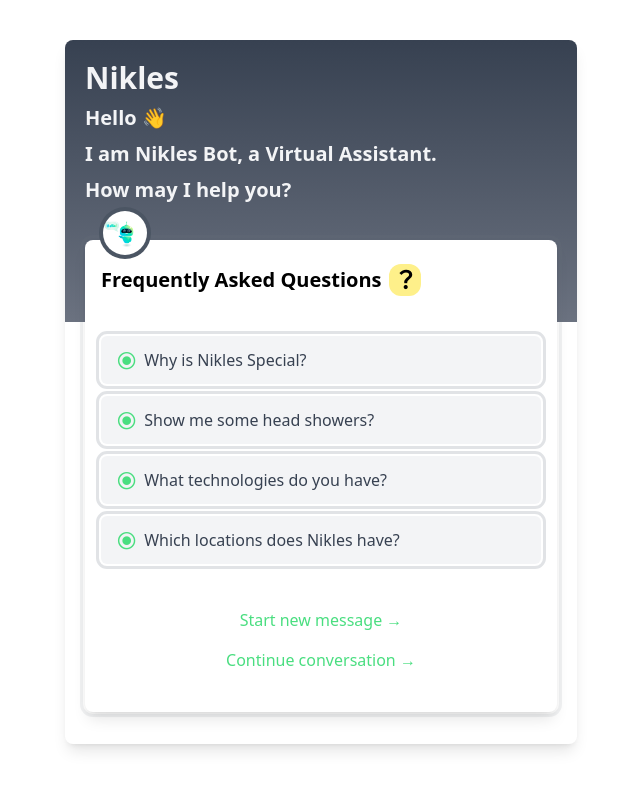
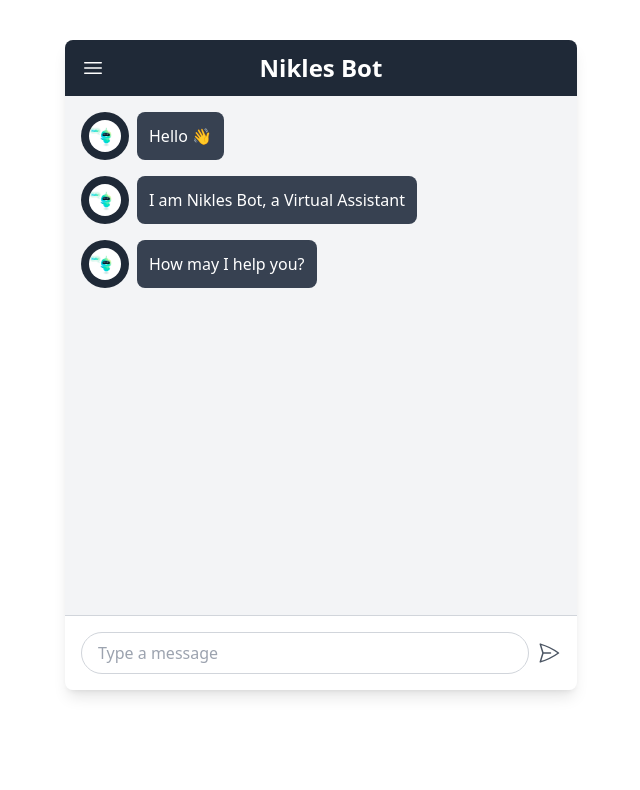
Before and after one commit to AbdullahAlAmaan/Chatbot_UI, a React (Create React App) app in the folder chatbot/: page / in a window 1280 px wide. Both pictures are taken after a click on the button "Start new message →". Shown: the top 790 px of the page, without its empty margins (319-959 px from the left). Built offline with nearby package versions, Linux system fonts and the light colour scheme.

Commit message:
Chatpage added

```diff
--- a/chatbot/src/App.jsx
+++ b/chatbot/src/App.jsx
@@ -1,10 +1,28 @@
-import React from 'react';
+
+import React, { useState } from 'react';
 import Header from './components/Header';
 import FAQ from './components/FAQ';
 import Footer from './components/Footer';
+import ChatPage from './components/ChatPage'; // Import ChatPage component
 import logo from './assets/logo.jpg';
 
 const App = () => {
+  const [isChatStarted, setIsChatStarted] = useState(false);
+  const [showContinueConversation, setShowContinueConversation] = useState(false);
+
+  const handleStartChat = () => {
+    setIsChatStarted(true);
+    setShowContinueConversation(false);
+  };
+
+  const handleBackToLanding = () => {
+    setIsChatStarted(false);
+    setShowContinueConversation(true);
+  };
+
+  if (isChatStarted) {
+    return <ChatPage onBackToLanding={handleBackToLanding} />;
+  }
   return (
     <div className="max-w-lg mt-10 mx-auto rounded-lg shadow-lg font-sans">
       {/* Container with gradient background */}
@@ -16,14 +34,14 @@
           <Header />
 
           {/* Logo Container */}
-          <div className="absolute left-[60px] transform -translate-x-1/2 -translate-y-1/4 bg-gray-600 p-1  rounded-full z-20 ">
-            <img src={logo} alt="Logo" className="w-11 h-11 rounded-full" />
-          </div>
+          <div className="absolute left-[60px] transform -translate-x-1/2 -translate-y-1/4 bg-gray-600 p-1 rounded-full z-20 border border-gray-500 ">
+             <img src={logo} alt="Logo" className="w-11 h-11 rounded-full" />
+         </div>
 
           {/* FAQ and Footer Container */}
           <div className="relative z-10 mt-5 bg-white rounded-lg p-4 shadow-lg outline outline-offset-2 outline-gray-500/10">
             <FAQ />
-            <Footer />
+            <Footer onStartChat={handleStartChat} showContinueConversation={showContinueConversation} /> {/* Pass handler to Footer */}
           </div>
         </div>
       </div>
--- /dev/null
+++ b/chatbot/src/components/ChatPage.jsx
@@ -0,0 +1,65 @@
+import React from 'react';
+import logo from '../assets/logo.jpg'
+import { CHAT_MESSAGES } from '../constants';
+
+const ChatPage = ({ onBackToLanding }) => {
+  return (
+    <div className="flex flex-col h-[650px] bg-gray-100 max-w-lg mx-auto rounded-lg shadow-lg mt-10">
+      {/* Header */}
+
+      <div className="bg-gray-800 text-white p-4 flex justify-between items-center rounded-t-lg">
+        <button onClick={onBackToLanding}>
+       <svg
+  xmlns="http://www.w3.org/2000/svg"
+  fill="none"
+  viewBox="0 0 24 24"
+  strokeWidth="1.5"
+  stroke="currentColor"
+  className="size-6"
+>
+  <path
+    strokeLinecap="round"
+    strokeLinejoin="round"
+    d="M3.75 6.75h16.5M3.75 12h16.5m-16.5 5.25h16.5"
+  />
+</svg>
+
+          </button>
+
+        <h1 className="absolute left-1/2 transform -translate-x-1/2 text-2xl font-bold">Nikles Bot</h1>
+
+      </div>
+
+      {/* Chat Messages */}
+      <div className="flex-1 p-4 space-y-4 overflow-y-auto">
+      {CHAT_MESSAGES.map((message) => (
+        <div key={message.id} className="flex items-start space-x-2">
+          <div className="bg-gray-800 text-white rounded-full p-2">
+            <img src={message.icon} alt="Logo" className="w-8 h-8 rounded-full" />
+          </div>
+          <div className="bg-gray-700 text-white rounded-lg p-3 max-w-xs">
+            {message.text}
+          </div>
+        </div>
+      ))}
+    </div>
+
+      {/* Message Input */}
+      <div className="p-4 bg-white flex items-center border-t border-gray-300 rounded-b-lg">
+        <input
+          type="text"
+          placeholder="Type a message"
+          className="flex-1 px-4 py-2 border border-gray-300 rounded-full focus:outline-none focus:border-gray-400"
+        />
+        <button className="ml-2 text-gray-600">
+        <svg xmlns="http://www.w3.org/2000/svg" fill="none" viewBox="0 0 24 24" stroke-width="1.5" stroke="currentColor" class="size-6">
+  <path stroke-linecap="round" stroke-linejoin="round" d="M6 12 3.269 3.125A59.769 59.769 0 0 1 21.485 12 59.768 59.768 0 0 1 3.27 20.875L5.999 12Zm0 0h7.5" />
+</svg>
+
+        </button>
+      </div>
+    </div>
+  );
+};
+
+export default ChatPage;
--- a/chatbot/src/components/Footer.jsx
+++ b/chatbot/src/components/Footer.jsx
@@ -1,16 +1,27 @@
 import React from 'react';
 
-const Footer = () => {
+const Footer = ({ onStartChat, showContinueConversation }) => {
   return (
-    <div className=" relative z-10 mt-5 bg-white rounded-lg p-4">
-      <button className="w-full text-green-400  px-4 py-2 rounded-md hover:text-green-600">
+    <div className="relative z-10 mt-5 bg-white rounded-lg p-4">
+      {/* Start Conversation Button */}
+      <button
+        className="w-full text-green-400 px-4 py-2 rounded-md hover:text-green-600 mb-2"
+        onClick={onStartChat}
+      >
         Start new message →
       </button>
-      <button className="w-full text-green-400 px-4 py-2 rounded-md hover:text-green-600 ">
-        Continue conversation →
-      </button>
+
+      {/* Conditionally render the Continue Conversation button */}
+      {showContinueConversation && (
+        <button
+          className="w-full text-green-400 px-4 py-2 rounded-md hover:text-green-600"
+          onClick={onStartChat}
+        >
+          Continue conversation →
+        </button>
+      )}
     </div>
   );
-}
+};
 
 export default Footer;
--- a/chatbot/src/components/Header.jsx
+++ b/chatbot/src/components/Header.jsx
@@ -3,9 +3,9 @@
 const Header = () => {
   return (
     <div>
-      <h1 className='text-3xl font-semibold text-gray-100 mb-2'>Nikles</h1>
-      <h1 className="text-xl font-semibold text-gray-100 mb-2">Hello 👋 </h1>
-      <p className="text-xl text-gray-100 font-semibold pb-2">I am Nikles Bot, a Virtual Assistant.</p>
+      <h1 className='text-3xl font-semibold text-gray-100 mb-5 '>Nikles</h1>
+      <h1 className="text-xl font-semibold text-gray-100 mb-1">Hello 👋 </h1>
+      <p className="text-xl text-gray-100 font-semibold mb-1">I am Nikles Bot, a Virtual Assistant.</p>
       <p className="text-xl text-gray-100 font-semibold pb-4">How may I help you?</p>
     </div>
   );
--- /dev/null
+++ b/chatbot/src/constants/index.js
@@ -0,0 +1,18 @@
+import logo from "../assets/logo.jpg"
+export const CHAT_MESSAGES = [
+  {
+    id: 1,
+    text: 'Hello 👋',
+    icon: logo,
+  },
+  {
+    id: 2,
+    text: 'I am Nikles Bot, a Virtual Assistant',
+    icon: logo,
+  },
+  {
+    id: 3,
+    text: 'How may I help you?',
+    icon:logo,
+  },
+];
```
